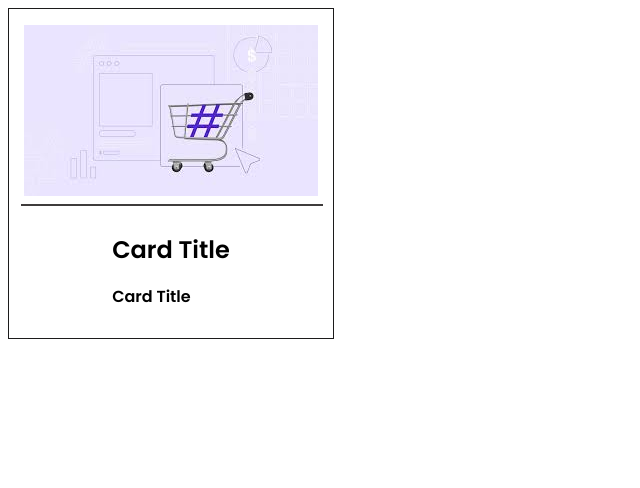
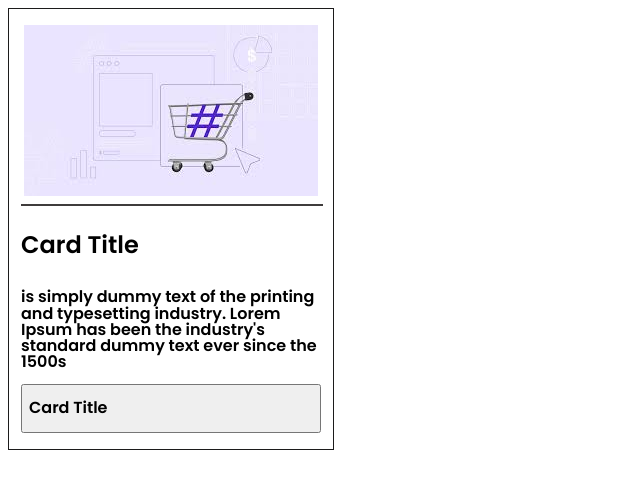
Before and after one commit to PedroHRFerreira/controle-de-estado, a Nuxt app: page / in a window 1280 px wide. Shown: the top 488 px of the page, without its empty margins (0-640 px from the left). Built offline with nearby package versions, Linux system fonts and the light colour scheme.

Commit message:
feat: :sparkles: botão do card adicionado

```diff
--- a/components/atoms/text/styles.module.scss
+++ b/components/atoms/text/styles.module.scss
@@ -5,11 +5,8 @@
 }
 
 .type-text {
-  width: auto;
-  height: auto;
   display: flex;
   text-align: left;
-  padding: 5px;
   font-family: "Poppins", sans-serif;
 
   &.extra-large {
@@ -29,7 +26,7 @@
   }
 
   &.extra-small {
-    @include font-size(16px, 12.2px, 600);
+    @include font-size(16px, 16.2px, 600);
   }
 
   &.default {
--- a/components/molecules/card/Index.vue
+++ b/components/molecules/card/Index.vue
@@ -8,9 +8,15 @@ export default defineComponent({
   <aside class="card">
     <img src="/images/sales.jpeg" alt="placeholder" />
     <hr class="card--divider" />
-    <div>
+    <div class="card__content">
       <AtomsText size="medium" text="Card Title" />
-      <AtomsText size="extra-small" text="Card Title" />
+      <AtomsText
+        size="extra-small"
+        text="is simply dummy text of the printing and typesetting industry. Lorem Ipsum has been the industry's standard dummy text ever since the 1500s"
+      />
+      <button class="card--button" @click="$emit('on-click')">
+        <AtomsText size="extra-small" text="Card Title" />
+      </button>
     </div>
   </aside>
 </template>
--- a/components/molecules/card/styles.module.scss
+++ b/components/molecules/card/styles.module.scss
@@ -1,16 +1,26 @@
+@mixin flex($justify-content, $align-items) {
+  display: flex;
+  flex-direction: column;
+  justify-content: center;
+  @if ($align-items == "true") {
+    align-items: center;
+  }
+}
 .card {
   border: 1px solid #1c1b1b;
   padding: 16px 12px;
   max-width: 300px;
   height: auto;
 
-  display: flex;
-  flex-direction: column;
-  justify-content: center;
-  align-items: center;
+  @include flex(center, "true");
 
   &--divider {
     width: 100%;
     border: 1px solid #3f3c3c;
   }
+  &__content {
+    width: 100%;
+    height: fit-content;
+    @include flex(center, "false");
+  }
 }
```
